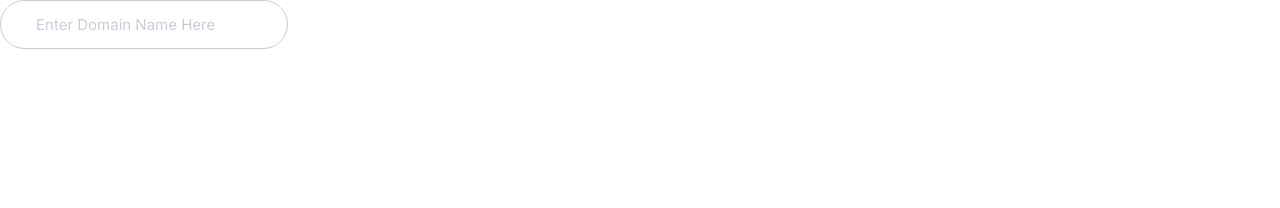
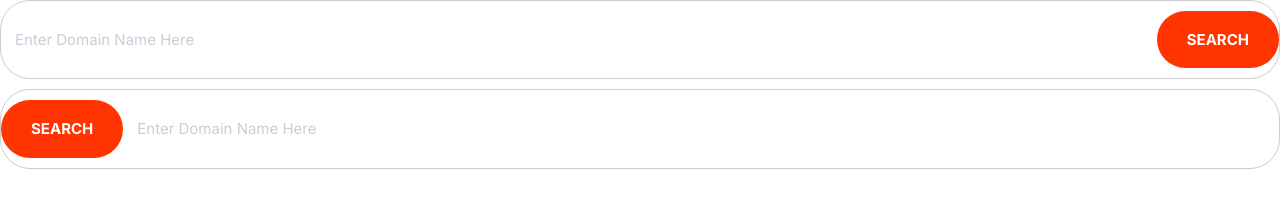
Before and after one commit to PaleBlueDot1990/Moshify, a plain HTML site: page index.html in a window 1280 px wide. Drawn offline with Linux system fonts and the light colour scheme.

Commit message:
Made the inout groups component.

```diff
--- a/css/styles.css
+++ b/css/styles.css
@@ -4,6 +4,8 @@
     --color-accent: #ff3400;
     --color-headings: #1b0760;
     --color-body: #918ca4;
+    --color-border: #ccc;
+    --border-radius: 30px;
 }
 
 *, *::after, *::before {
@@ -241,8 +243,8 @@ a {
 /* Inputs */
 .input {
     padding: 1.5rem 3.5rem;
-    border: 1px solid #ccc;
-    border-radius: 30px;
+    border: 1px solid var(--color-border);
+    border-radius: var(--border-radius);
     outline: 0;
     color: var(--color-headings);
     font-size: 2rem;
@@ -257,3 +259,21 @@ a {
         font-size: 1.5rem;
     }
 }
+
+/* Input Group */
+.input-group {
+    border: 1px solid var(--color-border);
+    border-radius: var(--border-radius);
+    display: flex;
+    margin-bottom: 1rem;
+}
+
+.input-group .input {
+    border: 0;
+    flex-grow: 1;
+    padding: 1.5rem 1rem;
+}
+
+.input-group .input {
+    margin: 4px;
+}
--- a/index.html
+++ b/index.html
@@ -14,6 +14,13 @@
     <link rel="stylesheet" href="css/styles.css" />
   </head>
   <body>
-    <input type="text" class="input" placeholder="Enter Domain Name Here" />
+    <div class="input-group">
+      <input type="text" class="input" placeholder="Enter Domain Name Here" />
+      <button class="btn btn--accent">Search</button>
+    </div>
+    <div class="input-group">
+      <button class="btn btn--accent">Search</button>
+      <input type="text" class="input" placeholder="Enter Domain Name Here" />
+    </div>
   </body>
 </html>
```
Also changed, not shown: component/inputGroups.html (added, +8 -0 lines).
